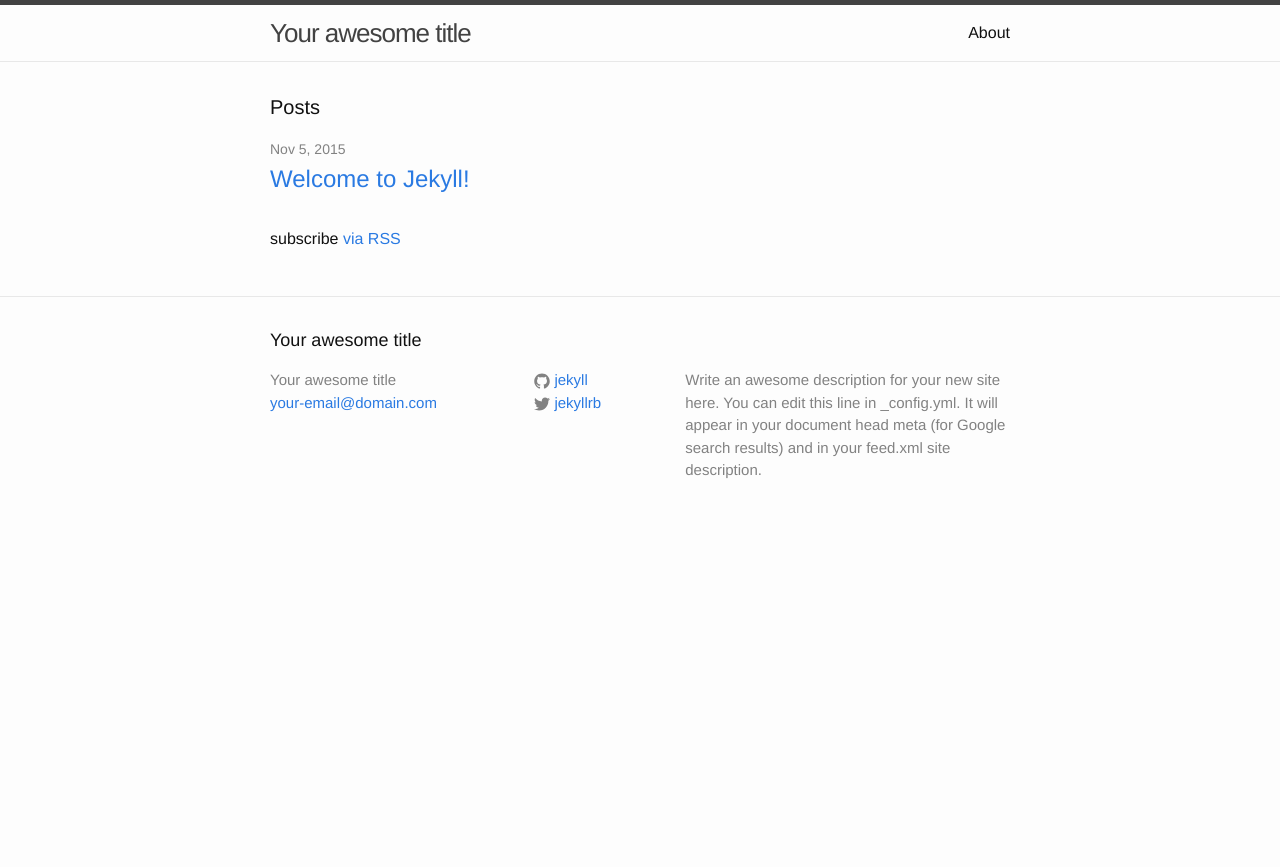
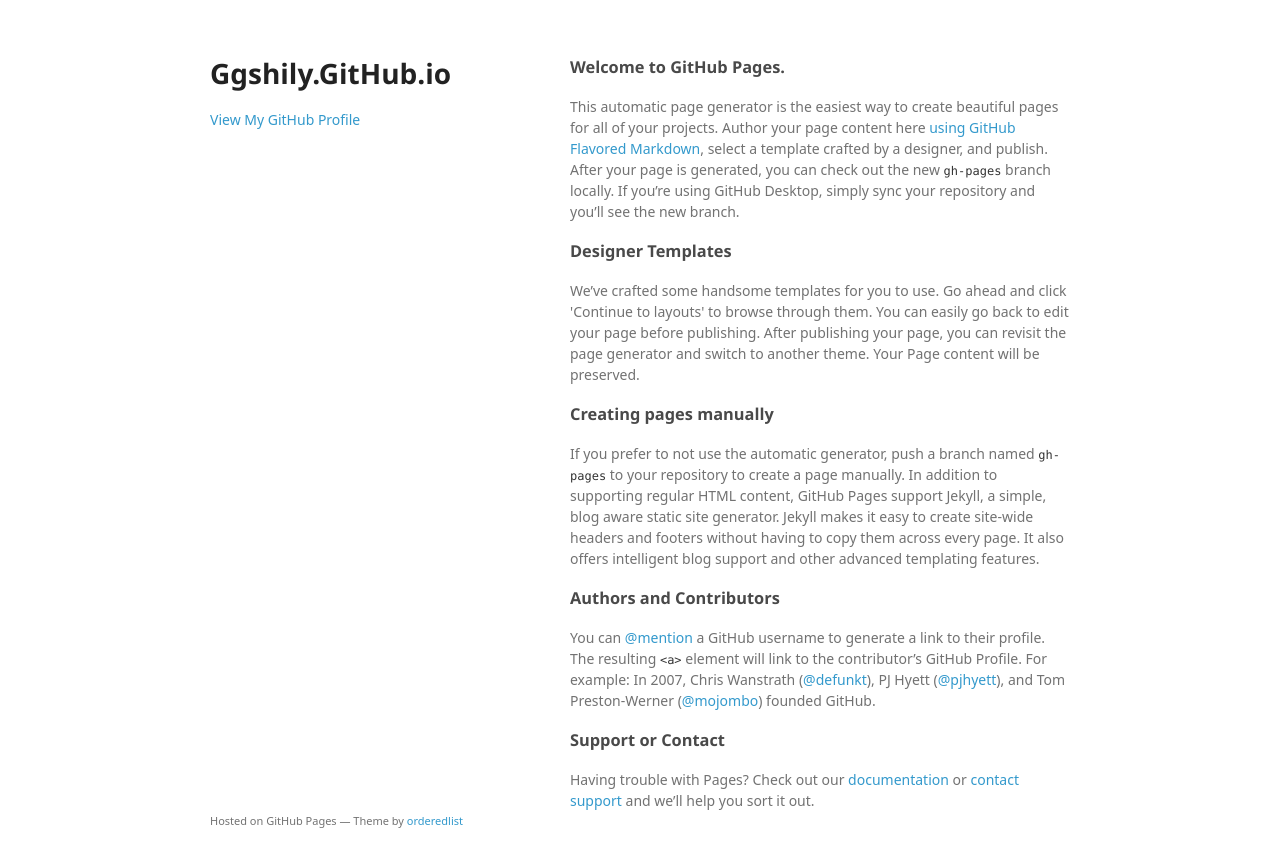
Before and after one commit to ggshily/ggshily.github.io, a Jekyll site: the page index.html, which Jekyll copies as it is, in a window 1280 px wide. Shown: the top 867 px of the page. Built offline with Jekyll 4.4.1, drawn with Linux system fonts in a browser that asks for light colours; some web fonts are replaced.

Commit message:
Replace master branch with page content via GitHub

```diff
--- a/index.html
+++ b/index.html
@@ -1,23 +1,68 @@
----
-layout: default
----
+<!doctype html>
+<html>
+  <head>
+    <meta charset="utf-8">
+    <meta http-equiv="X-UA-Compatible" content="chrome=1">
+    <title>Ggshily.GitHub.io by ggshily</title>
 
-<div class="home">
+    <link rel="stylesheet" href="stylesheets/styles.css">
+    <link rel="stylesheet" href="stylesheets/github-light.css">
+    <meta name="viewport" content="width=device-width">
+    <!--[if lt IE 9]>
+    <script src="//html5shiv.googlecode.com/svn/trunk/html5.js"></script>
+    <![endif]-->
+  </head>
+  <body>
+    <div class="wrapper">
+      <header>
+        <h1>Ggshily.GitHub.io</h1>
+        <p></p>
 
-  <h1 class="page-heading">Posts</h1>
 
-  <ul class="post-list">
-    {% for post in site.posts %}
-      <li>
-        <span class="post-meta">{{ post.date | date: "%b %-d, %Y" }}</span>
+        <p class="view"><a href="https://github.com/ggshily">View My GitHub Profile</a></p>
 
-        <h2>
-          <a class="post-link" href="{{ post.url | prepend: site.baseurl }}">{{ post.title }}</a>
-        </h2>
-      </li>
-    {% endfor %}
-  </ul>
+      </header>
+      <section>
+        <h3>
+<a id="welcome-to-github-pages" class="anchor" href="#welcome-to-github-pages" aria-hidden="true"><span class="octicon octicon-link"></span></a>Welcome to GitHub Pages.</h3>
 
-  <p class="rss-subscribe">subscribe <a href="{{ "/feed.xml" | prepend: site.baseurl }}">via RSS</a></p>
+<p>This automatic page generator is the easiest way to create beautiful pages for all of your projects. Author your page content here <a href="https://guides.github.com/features/mastering-markdown/">using GitHub Flavored Markdown</a>, select a template crafted by a designer, and publish. After your page is generated, you can check out the new <code>gh-pages</code> branch locally. If you’re using GitHub Desktop, simply sync your repository and you’ll see the new branch.</p>
 
-</div>
+<h3>
+<a id="designer-templates" class="anchor" href="#designer-templates" aria-hidden="true"><span class="octicon octicon-link"></span></a>Designer Templates</h3>
+
+<p>We’ve crafted some handsome templates for you to use. Go ahead and click 'Continue to layouts' to browse through them. You can easily go back to edit your page before publishing. After publishing your page, you can revisit the page generator and switch to another theme. Your Page content will be preserved.</p>
+
+<h3>
+<a id="creating-pages-manually" class="anchor" href="#creating-pages-manually" aria-hidden="true"><span class="octicon octicon-link"></span></a>Creating pages manually</h3>
+
+<p>If you prefer to not use the automatic generator, push a branch named <code>gh-pages</code> to your repository to create a page manually. In addition to supporting regular HTML content, GitHub Pages support Jekyll, a simple, blog aware static site generator. Jekyll makes it easy to create site-wide headers and footers without having to copy them across every page. It also offers intelligent blog support and other advanced templating features.</p>
+
+<h3>
+<a id="authors-and-contributors" class="anchor" href="#authors-and-contributors" aria-hidden="true"><span class="octicon octicon-link"></span></a>Authors and Contributors</h3>
+
+<p>You can <a href="https://github.com/blog/821" class="user-mention">@mention</a> a GitHub username to generate a link to their profile. The resulting <code>&lt;a&gt;</code> element will link to the contributor’s GitHub Profile. For example: In 2007, Chris Wanstrath (<a href="https://github.com/defunkt" class="user-mention">@defunkt</a>), PJ Hyett (<a href="https://github.com/pjhyett" class="user-mention">@pjhyett</a>), and Tom Preston-Werner (<a href="https://github.com/mojombo" class="user-mention">@mojombo</a>) founded GitHub.</p>
+
+<h3>
+<a id="support-or-contact" class="anchor" href="#support-or-contact" aria-hidden="true"><span class="octicon octicon-link"></span></a>Support or Contact</h3>
+
+<p>Having trouble with Pages? Check out our <a href="https://help.github.com/pages">documentation</a> or <a href="https://github.com/contact">contact support</a> and we’ll help you sort it out.</p>
+      </section>
+      <footer>
+        <p><small>Hosted on GitHub Pages &mdash; Theme by <a href="https://github.com/orderedlist">orderedlist</a></small></p>
+      </footer>
+    </div>
+    <script src="javascripts/scale.fix.js"></script>
+              <script type="text/javascript">
+            var gaJsHost = (("https:" == document.location.protocol) ? "https://ssl." : "http://www.");
+            document.write(unescape("%3Cscript src='" + gaJsHost + "google-analytics.com/ga.js' type='text/javascript'%3E%3C/script%3E"));
+          </script>
+          <script type="text/javascript">
+            try {
+              var pageTracker = _gat._getTracker("UA-69738629-1");
+            pageTracker._trackPageview();
+            } catch(err) {}
+          </script>
+
+  </body>
+</html>
--- /dev/null
+++ b/javascripts/scale.fix.js
@@ -0,0 +1,17 @@
+var metas = document.getElementsByTagName('meta');
+var i;
+if (navigator.userAgent.match(/iPhone/i)) {
+  for (i=0; i<metas.length; i++) {
+    if (metas[i].name == "viewport") {
+      metas[i].content = "width=device-width, minimum-scale=1.0, maximum-scale=1.0";
+    }
+  }
+  document.addEventListener("gesturestart", gestureStart, false);
+}
+function gestureStart() {
+  for (i=0; i<metas.length; i++) {
+    if (metas[i].name == "viewport") {
+      metas[i].content = "width=device-width, minimum-scale=0.25, maximum-scale=1.6";
+    }
+  }
+}
--- /dev/null
+++ b/stylesheets/github-light.css
@@ -0,0 +1,115 @@
+/*
+   Copyright 2014 GitHub Inc.
+
+   Licensed under the Apache License, Version 2.0 (the "License");
+   you may not use this file except in compliance with the License.
+   You may obtain a copy of the License at
+
+       http://www.apache.org/licenses/LICENSE-2.0
+
+   Unless required by applicable law or agreed to in writing, software
+   distributed under the License is distributed on an "AS IS" BASIS,
+   WITHOUT WARRANTIES OR CONDITIONS OF ANY KIND, either express or implied.
+   See the License for the specific language governing permissions and
+   limitations under the License.
+
+*/
+
+.pl-c /* comment */ {
+  color: #969896;
+}
+
+.pl-c1      /* constant, markup.raw, meta.diff.header, meta.module-reference, meta.property-name, support, support.constant, support.variable, variable.other.constant */,
+.pl-s .pl-v /* string variable */ {
+  color: #0086b3;
+}
+
+.pl-e  /* entity */,
+.pl-en /* entity.name */ {
+  color: #795da3;
+}
+
+.pl-s .pl-s1 /* string source */,
+.pl-smi      /* storage.modifier.import, storage.modifier.package, storage.type.java, variable.other, variable.parameter.function */ {
+  color: #333;
+}
+
+.pl-ent /* entity.name.tag */ {
+  color: #63a35c;
+}
+
+.pl-k /* keyword, storage, storage.type */ {
+  color: #a71d5d;
+}
+
+.pl-pds              /* punctuation.definition.string, string.regexp.character-class */,
+.pl-s                /* string */,
+.pl-s .pl-pse .pl-s1 /* string punctuation.section.embedded source */,
+.pl-sr               /* string.regexp */,
+.pl-sr .pl-cce       /* string.regexp constant.character.escape */,
+.pl-sr .pl-sra       /* string.regexp string.regexp.arbitrary-repitition */,
+.pl-sr .pl-sre       /* string.regexp source.ruby.embedded */ {
+  color: #183691;
+}
+
+.pl-v /* variable */ {
+  color: #ed6a43;
+}
+
+.pl-id /* invalid.deprecated */ {
+  color: #b52a1d;
+}
+
+.pl-ii /* invalid.illegal */ {
+  background-color: #b52a1d;
+  color: #f8f8f8;
+}
+
+.pl-sr .pl-cce /* string.regexp constant.character.escape */ {
+  color: #63a35c;
+  font-weight: bold;
+}
+
+.pl-ml /* markup.list */ {
+  color: #693a17;
+}
+
+.pl-mh        /* markup.heading */,
+.pl-mh .pl-en /* markup.heading entity.name */,
+.pl-ms        /* meta.separator */ {
+  color: #1d3e81;
+  font-weight: bold;
+}
+
+.pl-mq /* markup.quote */ {
+  color: #008080;
+}
+
+.pl-mi /* markup.italic */ {
+  color: #333;
+  font-style: italic;
+}
+
+.pl-mb /* markup.bold */ {
+  color: #333;
+  font-weight: bold;
+}
+
+.pl-md /* markup.deleted, meta.diff.header.from-file */ {
+  background-color: #ffecec;
+  color: #bd2c00;
+}
+
+.pl-mi1 /* markup.inserted, meta.diff.header.to-file */ {
+  background-color: #eaffea;
+  color: #55a532;
+}
+
+.pl-mdr /* meta.diff.range */ {
+  color: #795da3;
+  font-weight: bold;
+}
+
+.pl-mo /* meta.output */ {
+  color: #1d3e81;
+}
--- /dev/null
+++ b/stylesheets/styles.css
@@ -0,0 +1,324 @@
+@font-face {
+  font-family: 'Noto Sans';
+  font-weight: 400;
+  font-style: normal;
+  src: url('../fonts/Noto-Sans-regular/Noto-Sans-regular.eot');
+  src: url('../fonts/Noto-Sans-regular/Noto-Sans-regular.eot?#iefix') format('embedded-opentype'),
+       local('Noto Sans'),
+       local('Noto-Sans-regular'),
+       url('../fonts/Noto-Sans-regular/Noto-Sans-regular.woff2') format('woff2'),
+       url('../fonts/Noto-Sans-regular/Noto-Sans-regular.woff') format('woff'),
+       url('../fonts/Noto-Sans-regular/Noto-Sans-regular.ttf') format('truetype'),
+       url('../fonts/Noto-Sans-regular/Noto-Sans-regular.svg#NotoSans') format('svg');
+}
+
+@font-face {
+  font-family: 'Noto Sans';
+  font-weight: 700;
+  font-style: normal;
+  src: url('../fonts/Noto-Sans-700/Noto-Sans-700.eot');
+  src: url('../fonts/Noto-Sans-700/Noto-Sans-700.eot?#iefix') format('embedded-opentype'),
+       local('Noto Sans Bold'),
+       local('Noto-Sans-700'),
+       url('../fonts/Noto-Sans-700/Noto-Sans-700.woff2') format('woff2'),
+       url('../fonts/Noto-Sans-700/Noto-Sans-700.woff') format('woff'),
+       url('../fonts/Noto-Sans-700/Noto-Sans-700.ttf') format('truetype'),
+       url('../fonts/Noto-Sans-700/Noto-Sans-700.svg#NotoSans') format('svg');
+}
+
+@font-face {
+  font-family: 'Noto Sans';
+  font-weight: 400;
+  font-style: italic;
+  src: url('../fonts/Noto-Sans-italic/Noto-Sans-italic.eot');
+  src: url('../fonts/Noto-Sans-italic/Noto-Sans-italic.eot?#iefix') format('embedded-opentype'),
+       local('Noto Sans Italic'),
+       local('Noto-Sans-italic'),
+       url('../fonts/Noto-Sans-italic/Noto-Sans-italic.woff2') format('woff2'),
+       url('../fonts/Noto-Sans-italic/Noto-Sans-italic.woff') format('woff'),
+       url('../fonts/Noto-Sans-italic/Noto-Sans-italic.ttf') format('truetype'),
+       url('../fonts/Noto-Sans-italic/Noto-Sans-italic.svg#NotoSans') format('svg');
+}
+
+@font-face {
+  font-family: 'Noto Sans';
+  font-weight: 700;
+  font-style: italic;
+  src: url('../fonts/Noto-Sans-700italic/Noto-Sans-700italic.eot');
+  src: url('../fonts/Noto-Sans-700italic/Noto-Sans-700italic.eot?#iefix') format('embedded-opentype'),
+       local('Noto Sans Bold Italic'),
+       local('Noto-Sans-700italic'),
+       url('../fonts/Noto-Sans-700italic/Noto-Sans-700italic.woff2') format('woff2'),
+       url('../fonts/Noto-Sans-700italic/Noto-Sans-700italic.woff') format('woff'),
+       url('../fonts/Noto-Sans-700italic/Noto-Sans-700italic.ttf') format('truetype'),
+       url('../fonts/Noto-Sans-700italic/Noto-Sans-700italic.svg#NotoSans') format('svg');
+}
+
+body {
+  background-color: #fff;
+  padding:50px;
+  font: 14px/1.5 "Noto Sans", "Helvetica Neue", Helvetica, Arial, sans-serif;
+  color:#727272;
+  font-weight:400;
+}
+
+h1, h2, h3, h4, h5, h6 {
+  color:#222;
+  margin:0 0 20px;
+}
+
+p, ul, ol, table, pre, dl {
+  margin:0 0 20px;
+}
+
+h1, h2, h3 {
+  line-height:1.1;
+}
+
+h1 {
+  font-size:28px;
+}
+
+h2 {
+  color:#393939;
+}
+
+h3, h4, h5, h6 {
+  color:#494949;
+}
+
+a {
+  color:#39c;
+  text-decoration:none;
+}
+
+a:hover {
+  color:#069;
+}
+
+a small {
+  font-size:11px;
+  color:#777;
+  margin-top:-0.3em;
+  display:block;
+}
+
+a:hover small {
+  color:#777;
+}
+
+.wrapper {
+  width:860px;
+  margin:0 auto;
+}
+
+blockquote {
+  border-left:1px solid #e5e5e5;
+  margin:0;
+  padding:0 0 0 20px;
+  font-style:italic;
+}
+
+code, pre {
+  font-family:Monaco, Bitstream Vera Sans Mono, Lucida Console, Terminal, Consolas, Liberation Mono, DejaVu Sans Mono, Courier New, monospace;
+  color:#333;
+  font-size:12px;
+}
+
+pre {
+  padding:8px 15px;
+  background: #f8f8f8;
+  border-radius:5px;
+  border:1px solid #e5e5e5;
+  overflow-x: auto;
+}
+
+table {
+  width:100%;
+  border-collapse:collapse;
+}
+
+th, td {
+  text-align:left;
+  padding:5px 10px;
+  border-bottom:1px solid #e5e5e5;
+}
+
+dt {
+  color:#444;
+  font-weight:700;
+}
+
+th {
+  color:#444;
+}
+
+img {
+  max-width:100%;
+}
+
+header {
+  width:270px;
+  float:left;
+  position:fixed;
+  -webkit-font-smoothing:subpixel-antialiased;
+}
+
+header ul {
+  list-style:none;
+  height:40px;
+  padding:0;
+  background: #f4f4f4;
+  border-radius:5px;
+  border:1px solid #e0e0e0;
+  width:270px;
+}
+
+header li {
+  width:89px;
+  float:left;
+  border-right:1px solid #e0e0e0;
+  height:40px;
+}
+
+header li:first-child a {
+  border-radius:5px 0 0 5px;
+}
+
+header li:last-child a {
+  border-radius:0 5px 5px 0;
+}
+
+header ul a {
+  line-height:1;
+  font-size:11px;
+  color:#999;
+  display:block;
+  text-align:center;
+  padding-top:6px;
+  height:34px;
+}
+
+header ul a:hover {
+  color:#999;
+}
+
+header ul a:active {
+  background-color:#f0f0f0;
+}
+
+strong {
+  color:#222;
+  font-weight:700;
+}
+
+header ul li + li + li {
+  border-right:none;
+  width:89px;
+}
+
+header ul a strong {
+  font-size:14px;
+  display:block;
+  color:#222;
+}
+
+section {
+  width:500px;
+  float:right;
+  padding-bottom:50px;
+}
+
+small {
+  font-size:11px;
+}
+
+hr {
+  border:0;
+  background:#e5e5e5;
+  height:1px;
+  margin:0 0 20px;
+}
+
+footer {
+  width:270px;
+  float:left;
+  position:fixed;
+  bottom:50px;
+  -webkit-font-smoothing:subpixel-antialiased;
+}
+
+@media print, screen and (max-width: 960px) {
+
+  div.wrapper {
+    width:auto;
+    margin:0;
+  }
+
+  header, section, footer {
+    float:none;
+    position:static;
+    width:auto;
+  }
+
+  header {
+    padding-right:320px;
+  }
+
+  section {
+    border:1px solid #e5e5e5;
+    border-width:1px 0;
+    padding:20px 0;
+    margin:0 0 20px;
+  }
+
+  header a small {
+    display:inline;
+  }
+
+  header ul {
+    position:absolute;
+    right:50px;
+    top:52px;
+  }
+}
+
+@media print, screen and (max-width: 720px) {
+  body {
+    word-wrap:break-word;
+  }
+
+  header {
+    padding:0;
+  }
+
+  header ul, header p.view {
+    position:static;
+  }
+
+  pre, code {
+    word-wrap:normal;
+  }
+}
+
+@media print, screen and (max-width: 480px) {
+  body {
+    padding:15px;
+  }
+
+  header ul {
+    width:99%;
+  }
+
+  header li, header ul li + li + li {
+    width:33%;
+  }
+}
+
+@media print {
+  body {
+    padding:0.4in;
+    font-size:12pt;
+    color:#444;
+  }
+}
```
Also changed, not shown: params.json (added, +1 -0 lines).
